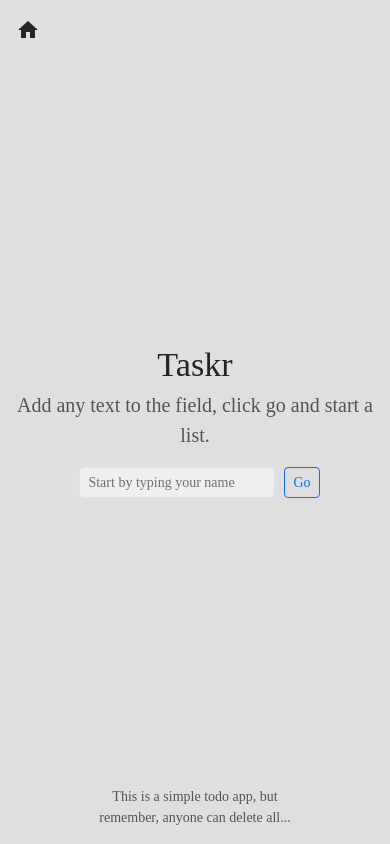
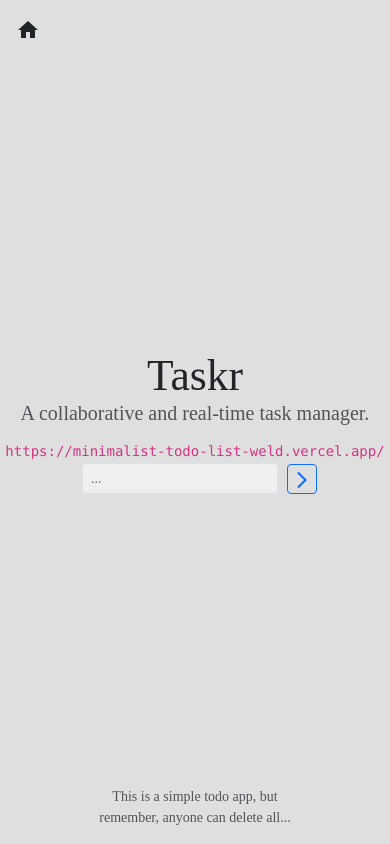
Before and after one commit to luneto10/minimalist-todo-list, a React (Vite) app: page / in a window 390 px wide. Built offline with nearby package versions, Linux system fonts and the light colour scheme; no server answers.

Commit message:
Fix: improve layout

```diff
--- a/src/App.css
+++ b/src/App.css
@@ -7,3 +7,13 @@ html, body {
     background-color: #dfdfdf;
     font-family: "Alegreya", serif;
 }
+
+.large-heading {
+    font-size: 3rem; /* Tamanho padrão para telas grandes */
+}
+
+@media (max-width: 576px) {
+    .large-heading {
+        font-size: 2.5rem; /* Tamanho fixo para telas pequenas, como celulares */
+    }
+}
--- a/src/App.tsx
+++ b/src/App.tsx
@@ -149,13 +149,13 @@ function App() {
                 />
             ) : (
                 <div className="text-center my-5">
-                    <h1 className="display-4 mb-1 mx-1">Taskr</h1>
-                    <p className="lead text-muted mb-3 mx-1 d-none d-lg-block">
-                        A collaborative and real-time task manager.
-                    </p>
-                    <p className="lead text-muted mb-3 mx-1 d-lg-none">
-                        Add any text to the field, click go and start a list.
-                    </p>
+                    <h1 className="display-1 mb-0 mx-1">
+                        Taskr
+                        <p className="lead text-muted mt-0 mb-3 mx-1">
+                            A collaborative and real-time task manager.
+                        </p>
+                    </h1>
+
                     <div className="d-flex mx-1 d-none d-lg-block">
                         <small>Start by:</small>{" "}
                         <code className="d-flex font-weight-bold align-items-center">
@@ -168,8 +168,11 @@ function App() {
                         </code>
                     </div>
 
-                    <div className="d-flex justify-content-center d-lg-none">
-                        <RouteBox placeholder="Start by typing your name" background="#efefef" />
+                    <div className="d-flex flex-column align-items-center justify-content-center d-lg-none">
+                        <code className="font-weight-bold align-items-center">
+                            https://minimalist-todo-list-weld.vercel.app/
+                        </code>
+                        <RouteBox placeholder="..." background="#efefef" />
                     </div>
 
                     <p className="position-absolute bottom-0 start-50 translate-middle-x text-muted mb-3 small small-md">
--- a/src/components/RouteBox.tsx
+++ b/src/components/RouteBox.tsx
@@ -1,6 +1,7 @@
 import { useState } from "react";
 import { Form, Button } from "react-bootstrap";
 import "../styles/RouteBox.css";
+import ArrowForwardIosIcon from "@mui/icons-material/ArrowForwardIos";
 
 interface RouteBoxProps {
     placeholder: string;
@@ -8,8 +9,11 @@ interface RouteBoxProps {
     background?: string;
 }
 
-
-function MyForm({ placeholder, size = "sm", background = "white" }: RouteBoxProps) {
+function MyForm({
+    placeholder,
+    size = "sm",
+    background = "white",
+}: RouteBoxProps) {
     const [path, setPath] = useState("");
 
     const handleSubmit = (e: React.FormEvent) => {
@@ -20,14 +24,17 @@ function MyForm({ placeholder, size = "sm", background = "white" }: RouteBoxProp
 
     return (
         <Form onSubmit={handleSubmit} className="d-flex align-items-center">
-            <Form.Group controlId="formBasicInput" className="mx-2 text-muted border">
+            <Form.Group
+                controlId="formBasicInput"
+                className="mx-2 text-muted border"
+            >
                 <Form.Control
                     type="text"
                     placeholder={placeholder}
                     value={path}
                     onChange={(e) => setPath(e.target.value)}
                     size={size}
-                    style={{ backgroundColor: background}}
+                    style={{ backgroundColor: background }}
                     className="custom-placeholder"
                 />
             </Form.Group>
@@ -35,10 +42,10 @@ function MyForm({ placeholder, size = "sm", background = "white" }: RouteBoxProp
                 variant="outline-primary"
                 type="submit"
                 onClick={handleSubmit}
-                className="custom-square-button"
+                className="custom-button"
                 size={size}
             >
-                Go
+                <ArrowForwardIosIcon fontSize="small" />
             </Button>
         </Form>
     );
--- a/src/styles/RouteBox.css
+++ b/src/styles/RouteBox.css
@@ -1,4 +1,8 @@
 .custom-placeholder::placeholder {
     color: #726f6f;
     opacity: 1;
-  }
+}
+
+.custom-button {
+    padding: 3px 4px;
+}
--- a/src/styles/TodoList.module.css
+++ b/src/styles/TodoList.module.css
@@ -34,7 +34,6 @@
     opacity: 0.3;
 }
 
-
 @media screen and (max-width: 768px) {
     .itemList {
         max-width: 100%;
```
